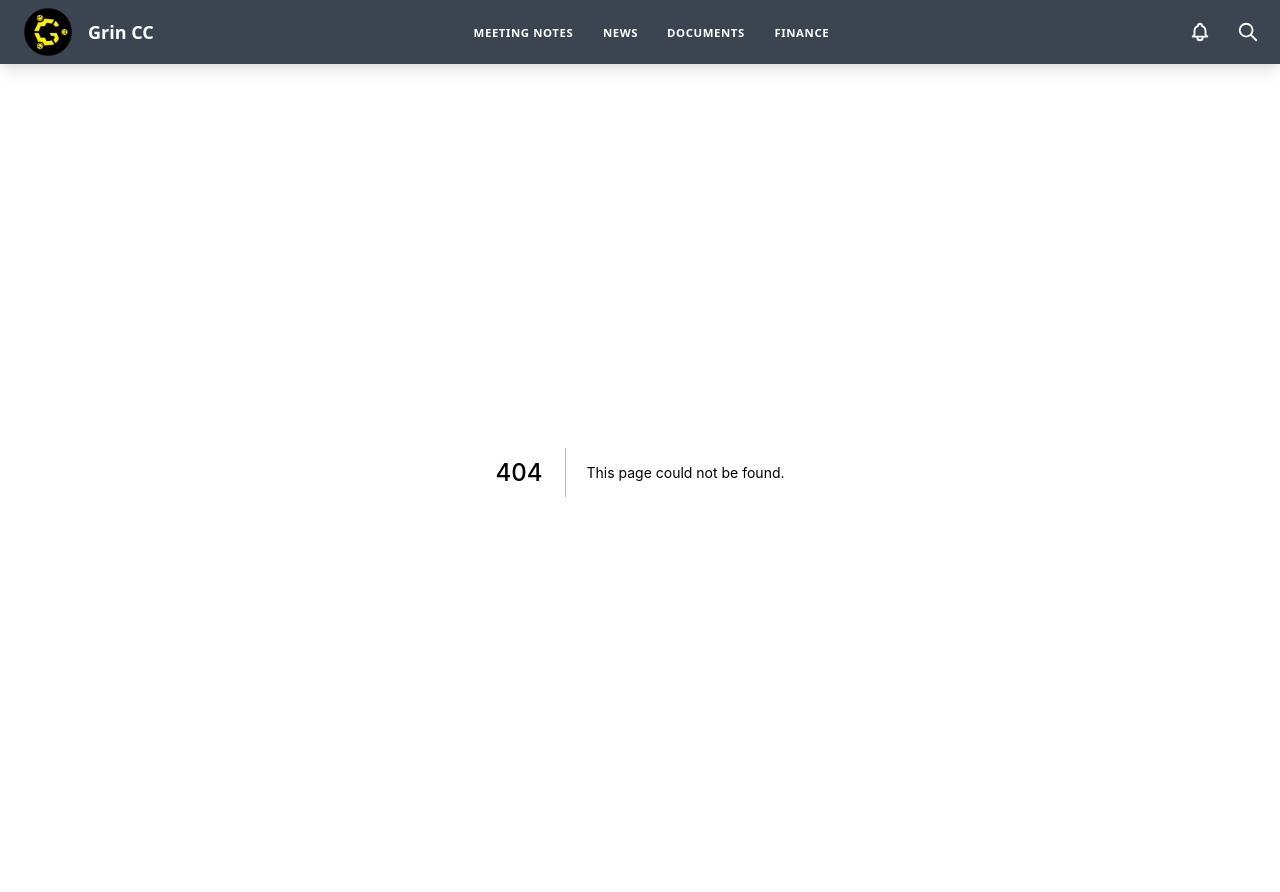
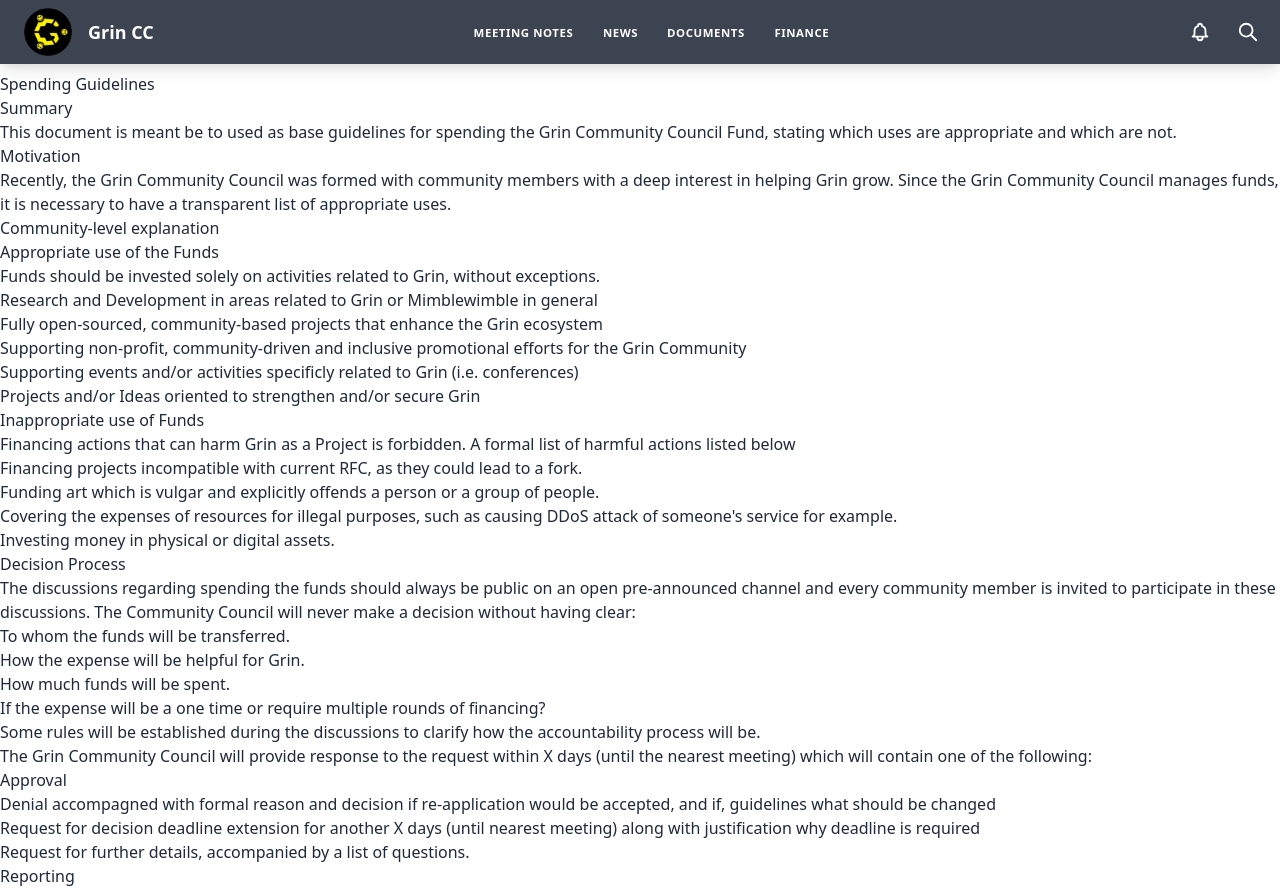
Before and after one commit to stakervali/grincc-next, a Next.js app: page /docs/spending-guidelines in a window 1280 px wide. Before the commit this address had no page. Shown: the top 892 px of the page. Built offline with nearby package versions, Linux system fonts and the light colour scheme.

Commit message:
Create spending-guidelines.js

```diff
--- /dev/null
+++ b/pages/docs/spending-guidelines.js
@@ -0,0 +1,64 @@
+export default function Home() {
+    return (
+        <div>
+            <h1  >Spending Guidelines</h1>
+
+            <h2>Summary</h2>
+            <p>This document is meant be to used as base guidelines for spending the Grin Community Council Fund, stating which uses are appropriate and which are not.</p>
+            <h2>Motivation</h2>
+            <p>Recently, the Grin Community Council was formed with community members with a deep interest in helping Grin grow. Since the Grin Community Council manages funds, it is necessary to have a transparent list of appropriate uses.</p>
+            <h2>Community-level explanation</h2>
+            <h3>Appropriate use of the Funds</h3>
+            <p>
+                Funds should be invested solely on activities related to Grin, without exceptions.
+
+                <ul>
+                    <li>Research and Development in areas related to Grin or Mimblewimble in general</li>
+                    <li>Fully open-sourced, community-based projects that enhance the Grin ecosystem</li>
+                    <li>Supporting non-profit, community-driven and inclusive promotional efforts for the Grin Community</li>
+                    <li>Supporting events and/or activities specificly related to Grin (i.e. conferences)</li>
+                    <li>Projects and/or Ideas oriented to strengthen and/or secure Grin</li>
+                </ul>
+
+            </p>
+
+            <h3>Inappropriate use of Funds </h3>
+            <p>Financing actions that can harm Grin as a Project is forbidden. A formal list of harmful actions listed below </p>
+            <ul>
+                <li>Financing projects incompatible with current RFC, as they could lead to a fork.</li>
+                <li>Funding art which is vulgar and explicitly offends a person or a group of people.</li>
+                <li>Covering the expenses of resources for illegal purposes, such as causing DDoS attack of someone's service for example.</li>
+                <li>Investing money in physical or digital assets.</li>
+            </ul>
+            <h3>Decision Process</h3>
+            <p>
+                The discussions regarding spending the funds should always be public on an open pre-announced channel and every community member is invited to participate in these discussions. The Community Council will never make a decision without having clear:
+                <ul>
+                    <li>To whom the funds will be transferred.</li>
+                    <li>How the expense will be helpful for Grin.</li>
+                    <li>How much funds will be spent.</li>
+                    <li>If the expense will be a one time or require multiple rounds of financing?</li>
+                </ul>
+            </p>
+            <p>
+                Some rules will be established during the discussions to clarify how the accountability process will be.
+            </p>
+            <p>
+                The Grin Community Council will provide response to the request within X days (until the nearest meeting) which will contain one of the following:
+            </p>
+
+            <ul>
+                <li>Approval</li>
+                <li>Denial accompagned with formal reason and decision if re-application would be accepted, and if, guidelines what should be changed</li>
+                <li>Request for decision deadline extension for another X days (until nearest meeting) along with justification why deadline is required</li>
+                <li>Request for further details, accompanied by a list of questions.</li>
+            </ul>
+
+            <h3>Reporting</h3>
+            <p>
+                The result of all funding decisions will be published in the meeting notes found in the Grin Community Fund repository. It is mandatory to publish a detailed spending log of all transactions made in and out of the funds.
+            </p>
+
+        </div>
+    )
+}
```
